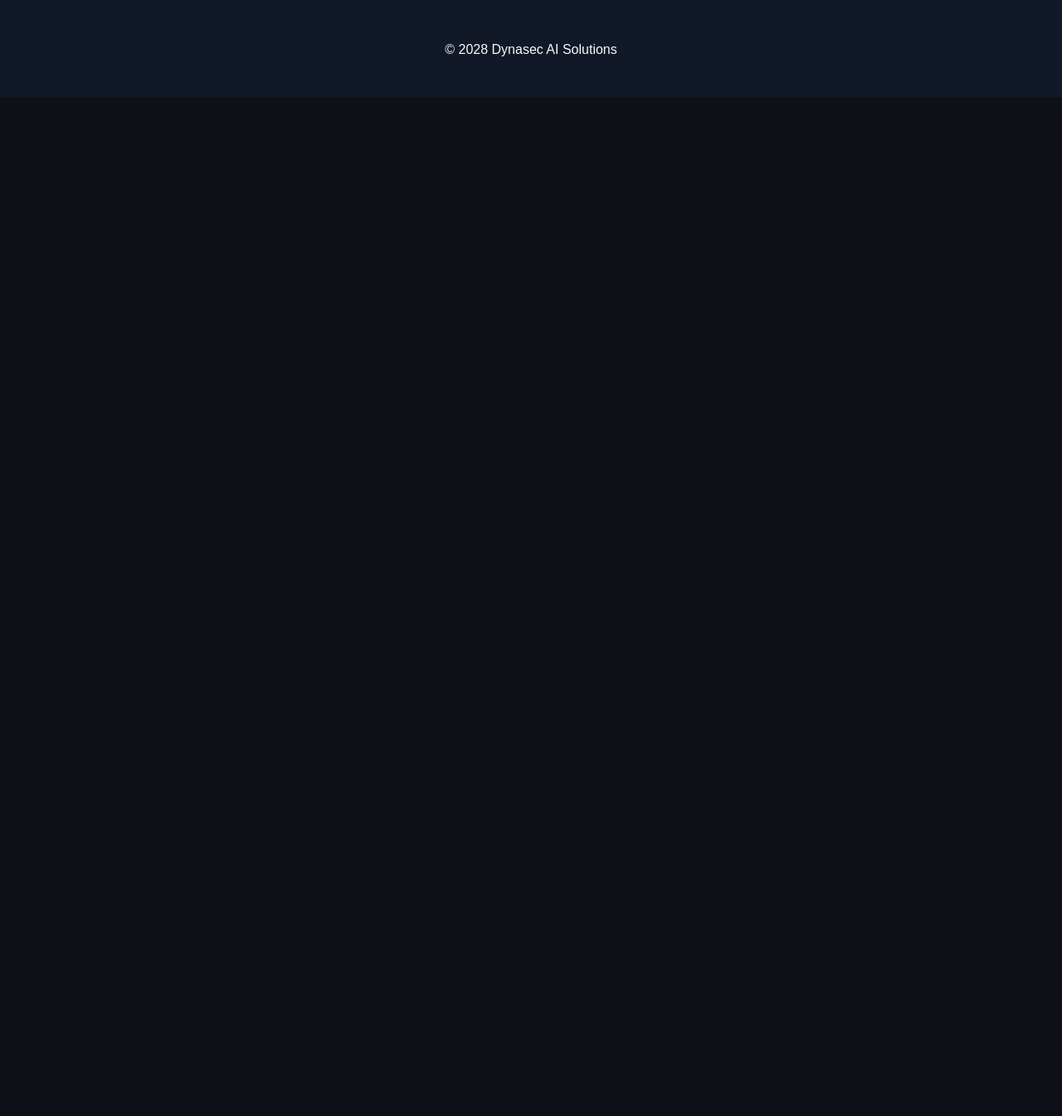
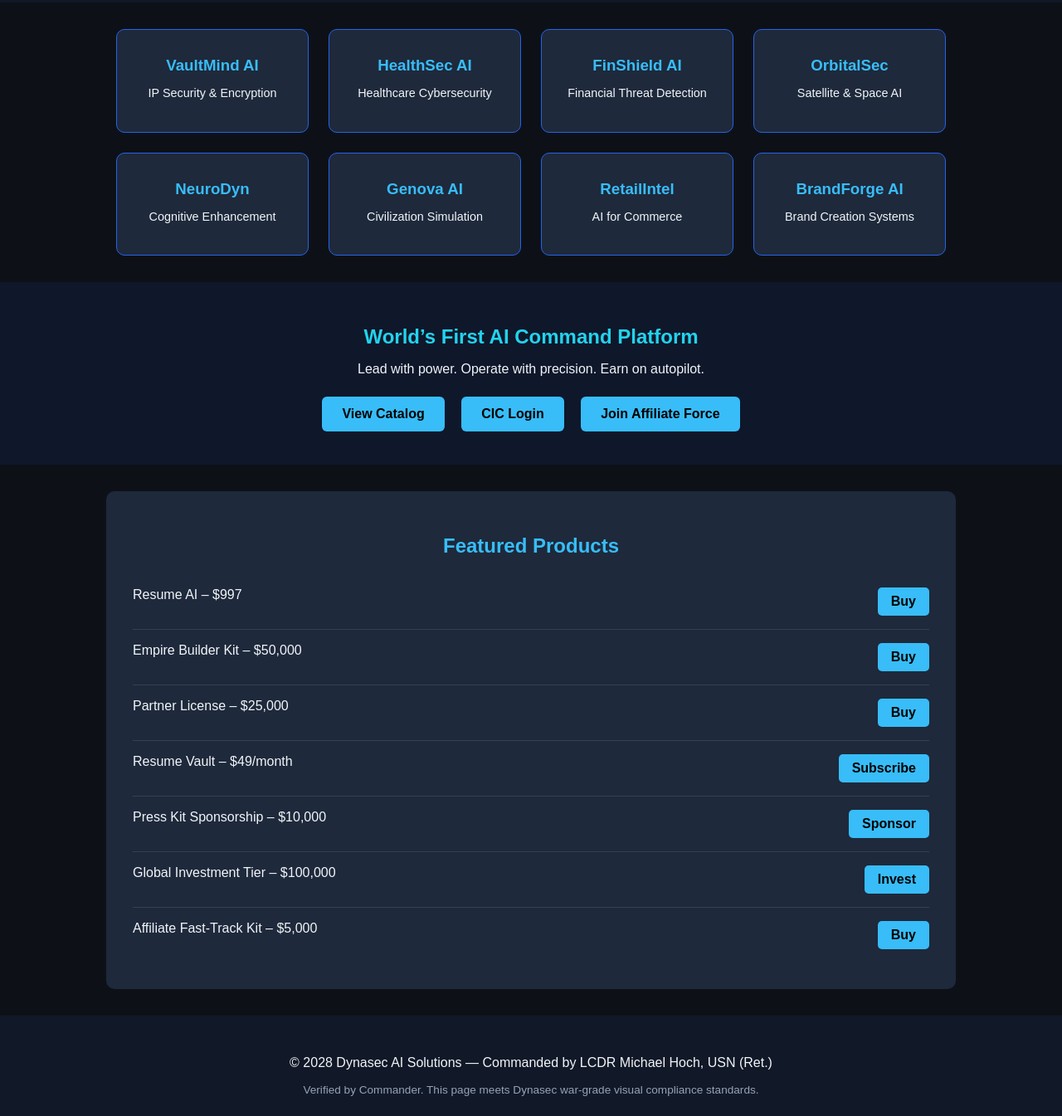
Before and after one commit to hochster71/dynasec-visibility, a plain HTML site: page index.html in a window 1280 px wide. Shown: the part 175-1520 px from the top of the page at 83% size. Before the commit the page ends 800 px from the top, so only its background shows below. Drawn offline with Linux system fonts and the light colour scheme.

Commit message:
Add files via upload

```diff
--- a/index.html
+++ b/index.html
@@ -6,8 +6,23 @@
   <title>Dynasec AI Solutions</title>
   <meta name="viewport" content="width=device-width, initial-scale=1.0">
   <style>
-    body { background: #0d1117; color: #f8fafc; font-family: Arial, sans-serif; margin: 0; padding: 0; }
+    body { background: #0d1117; color: #f1f5f9; font-family: Arial, sans-serif; margin: 0; padding: 0; }
     header, footer { text-align: center; padding: 2rem; background-color: #111827; }
+    .grid { display: grid; grid-template-columns: repeat(auto-fill, minmax(200px, 1fr)); gap: 1.5rem; padding: 2rem; max-width: 1000px; margin: auto; }
+    .tile { background: #1e293b; padding: 1.5rem; border-radius: 10px; text-align: center; border: 1px solid #2563eb; transition: 0.3s ease; }
+    .tile:hover { background-color: #1f2937; transform: translateY(-4px); }
+    .tile h3 { color: #38bdf8; margin: 0.5rem 0; }
+    .tile p { font-size: 0.9rem; }
+    .cta { background: #0f172a; padding: 2rem; text-align: center; }
+    .cta h2 { color: #22d3ee; margin-bottom: 1rem; }
+    .cta a { margin: 0.5rem; display: inline-block; background: #38bdf8; color: #000; padding: 0.75rem 1.5rem; border-radius: 6px; font-weight: bold; text-decoration: none; }
+    .stripe-section { padding: 2rem; background-color: #1e293b; margin: 2rem auto; max-width: 960px; border-radius: 10px; }
+    .stripe-section h2 { color: #38bdf8; text-align: center; }
+    .product { display: flex; justify-content: space-between; padding: 1rem 0; border-bottom: 1px solid #334155; }
+    .product:last-child { border-bottom: none; }
+    .product span { flex: 1; }
+    .product a { background: #38bdf8; color: #000; padding: 0.5rem 1rem; border-radius: 5px; font-weight: bold; text-decoration: none; }
+    .footer-tag { font-size: 0.85rem; color: #94a3b8; margin-top: 1rem; }
   </style>
 </head>
 <body>
@@ -15,8 +30,40 @@
     <h1>Dynasec AI Solutions</h1>
     <p>Commanded by LCDR Michael Hoch, U.S. Navy (Ret.)</p>
   </header>
+
+  <div class="grid">
+    <div class="tile"><h3>VaultMind AI</h3><p>IP Security & Encryption</p></div>
+    <div class="tile"><h3>HealthSec AI</h3><p>Healthcare Cybersecurity</p></div>
+    <div class="tile"><h3>FinShield AI</h3><p>Financial Threat Detection</p></div>
+    <div class="tile"><h3>OrbitalSec</h3><p>Satellite & Space AI</p></div>
+    <div class="tile"><h3>NeuroDyn</h3><p>Cognitive Enhancement</p></div>
+    <div class="tile"><h3>Genova AI</h3><p>Civilization Simulation</p></div>
+    <div class="tile"><h3>RetailIntel</h3><p>AI for Commerce</p></div>
+    <div class="tile"><h3>BrandForge AI</h3><p>Brand Creation Systems</p></div>
+  </div>
+
+  <div class="cta">
+    <h2>World’s First AI Command Platform</h2>
+    <p>Lead with power. Operate with precision. Earn on autopilot.</p>
+    <a href="catalog.html">View Catalog</a>
+    <a href="dashboard.html">CIC Login</a>
+    <a href="affiliate.html">Join Affiliate Force</a>
+  </div>
+
+  <div class="stripe-section">
+    <h2>Featured Products</h2>
+    <div class="product"><span>Resume AI – $997</span><a href="https://buy.stripe.com/4gM9ATeks1U71MDcBb1ck0a">Buy</a></div>
+    <div class="product"><span>Empire Builder Kit – $50,000</span><a href="https://buy.stripe.com/bJe9AT4JScyL2QH8kV1ck08">Buy</a></div>
+    <div class="product"><span>Partner License – $25,000</span><a href="https://buy.stripe.com/cNi8wP2BK8iv8b144F1ck06">Buy</a></div>
+    <div class="product"><span>Resume Vault – $49/month</span><a href="https://buy.stripe.com/3cIfZh3FO42ffDt7gR1ck05">Subscribe</a></div>
+    <div class="product"><span>Press Kit Sponsorship – $10,000</span><a href="https://buy.stripe.com/3cI8wPb8g6an8b1eJj1ck03">Sponsor</a></div>
+    <div class="product"><span>Global Investment Tier – $100,000</span><a href="https://buy.stripe.com/aFa5kDgsA1U79f5fNn1ck01">Invest</a></div>
+    <div class="product"><span>Affiliate Fast-Track Kit – $5,000</span><a href="https://buy.stripe.com/cNieVddgo6an8b1at31ck00">Buy</a></div>
+  </div>
+
   <footer>
-    <p>&copy; 2028 Dynasec AI Solutions</p>
+    <p>&copy; 2028 Dynasec AI Solutions — Commanded by LCDR Michael Hoch, USN (Ret.)</p>
+    <div class="footer-tag">Verified by Commander. This page meets Dynasec war-grade visual compliance standards.</div>
   </footer>
 </body>
 </html>
```
